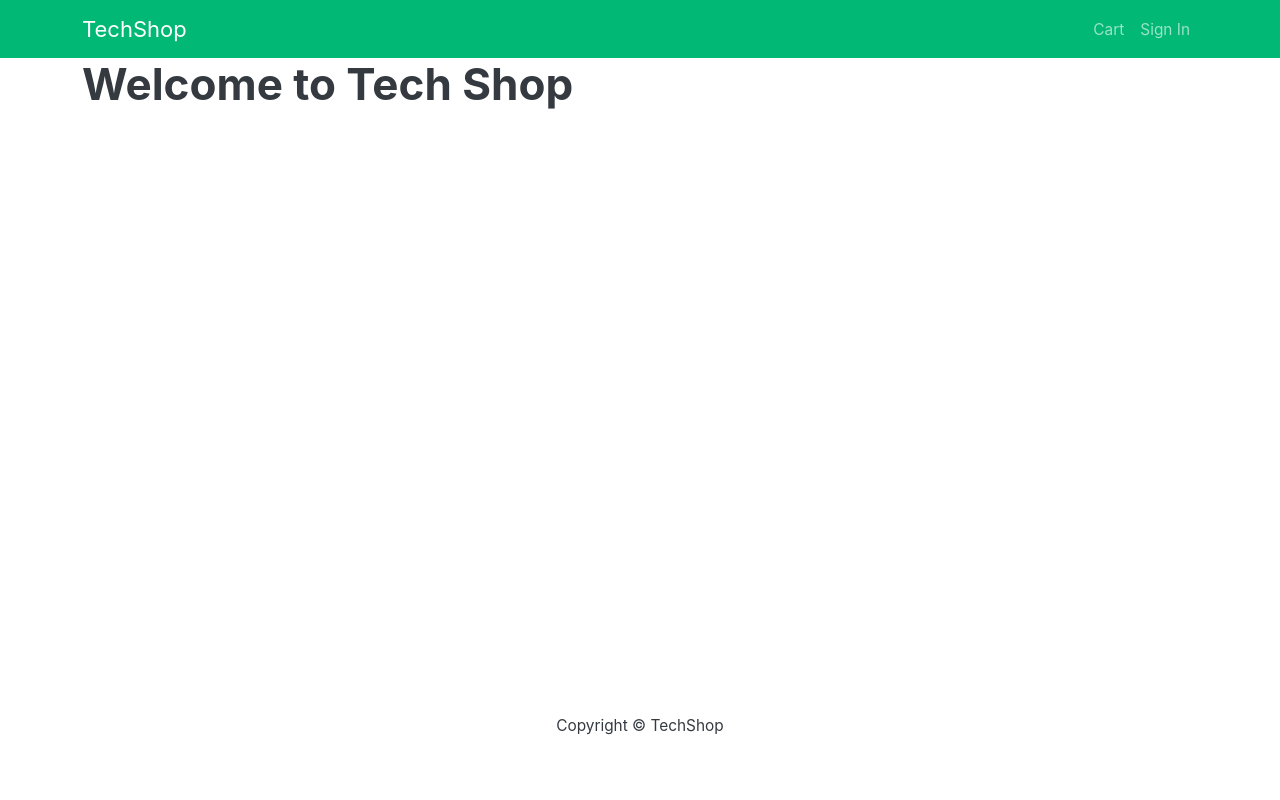
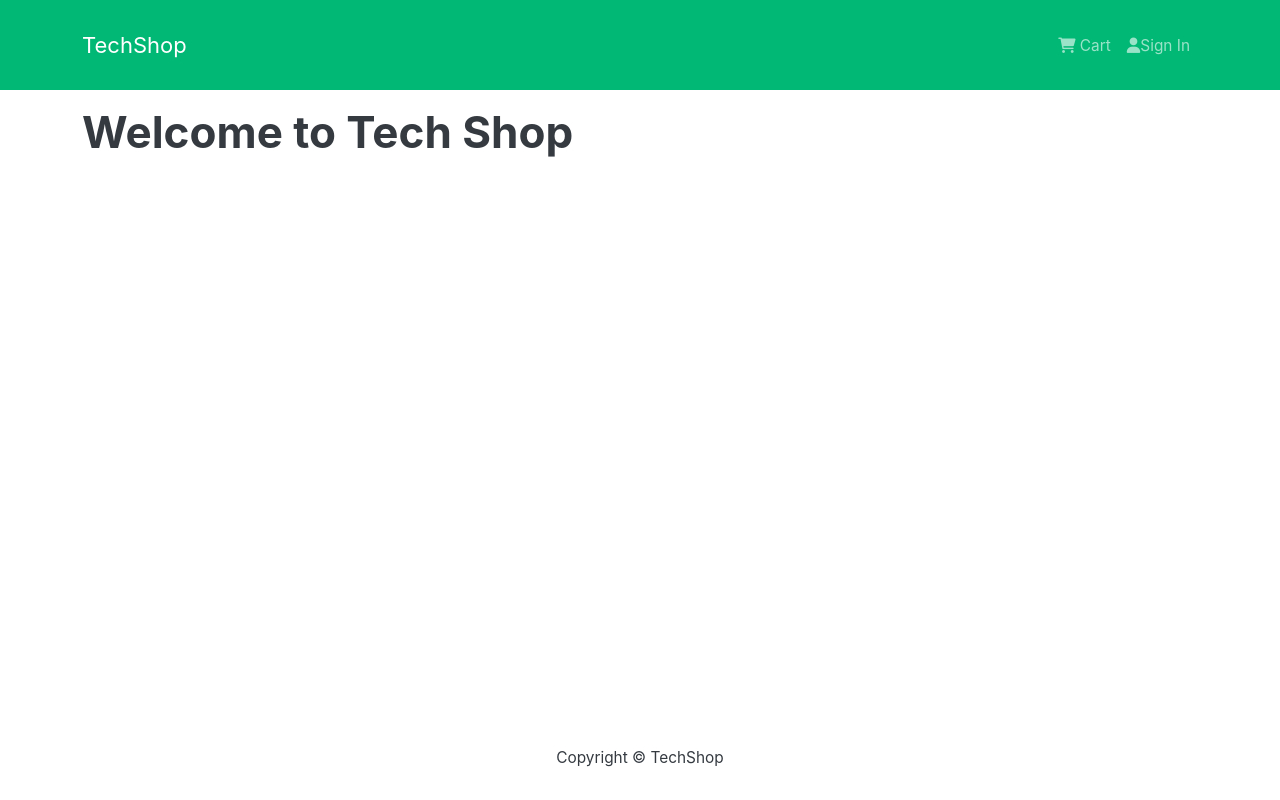
Before and after one commit to Grey-Whitt/mern-tech-shop, a React (Create React App) app in the folder client/: page / in a window 1280 px wide. Built offline with nearby package versions, Linux system fonts and the light colour scheme.

Commit message:
header styles and icons

```diff
--- a/client/src/App.js
+++ b/client/src/App.js
@@ -7,7 +7,7 @@ const App = () => {
   return (
     <>
       <Header />
-      <main>
+      <main className='py-3'>
         <Container>
           <h1>Welcome to Tech Shop</h1>
         </Container>
--- a/client/src/components/Header.js
+++ b/client/src/components/Header.js
@@ -5,13 +5,17 @@ const Header = () => {
   return (
     <header>
       <Navbar bg='dark' variant='dark' expand='lg' collapseOnSelect>
-        <Container>
+        <Container className='py-3'>
           <Navbar.Brand href='/'>TechShop</Navbar.Brand>
           <Navbar.Toggle aria-controls='basic-navbar-nav' />
           <Navbar.Collapse id='basic-navbar-nav'>
             <Nav className='ms-auto'>
-              <Nav.Link href='/cart'>Cart</Nav.Link>
-              <Nav.Link href='/login'>Sign In</Nav.Link>
+              <Nav.Link href='/cart'>
+                <i className='fas fa-shopping-cart'></i> Cart
+              </Nav.Link>
+              <Nav.Link href='/login'>
+                <i className='fas fa-user'></i>Sign In
+              </Nav.Link>
             </Nav>
           </Navbar.Collapse>
         </Container>
```
